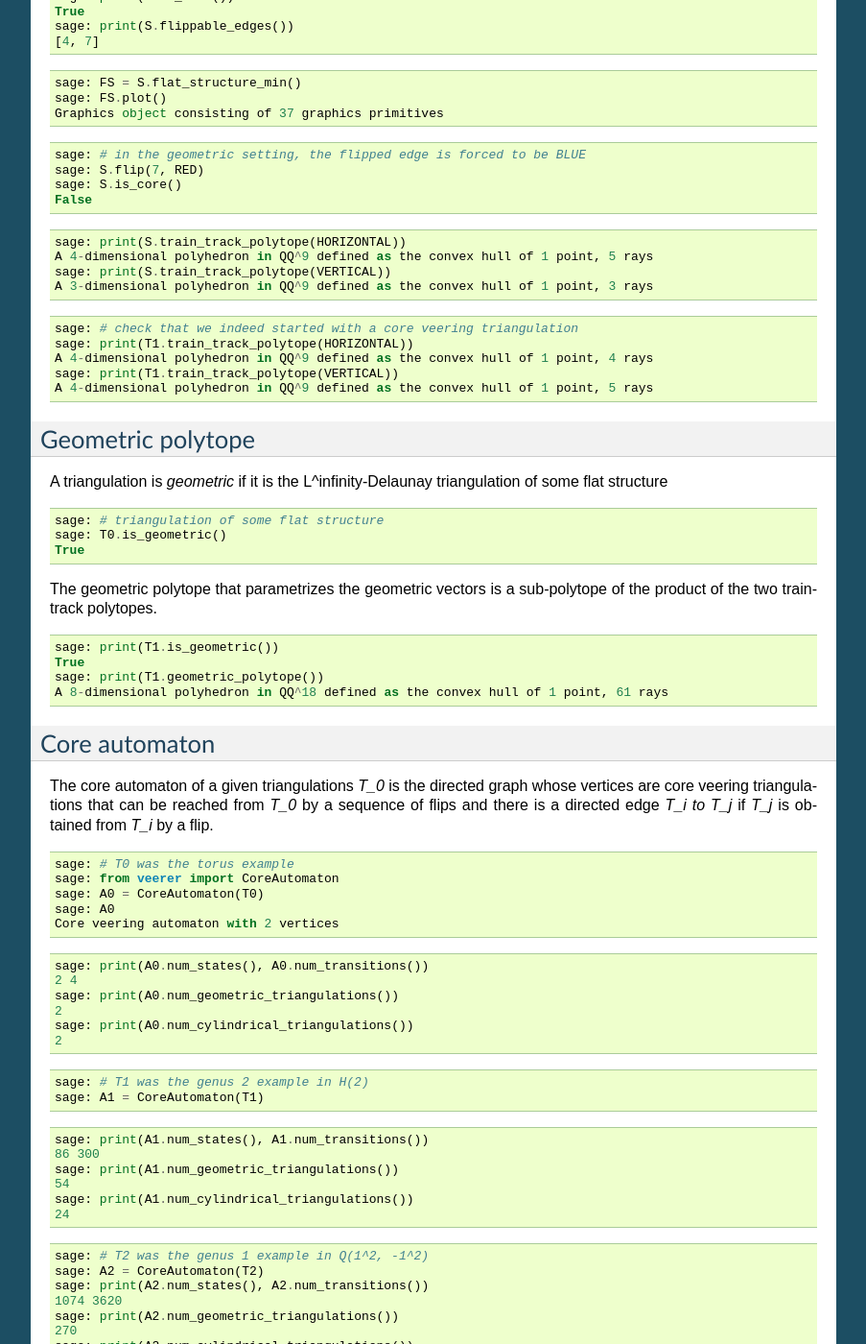
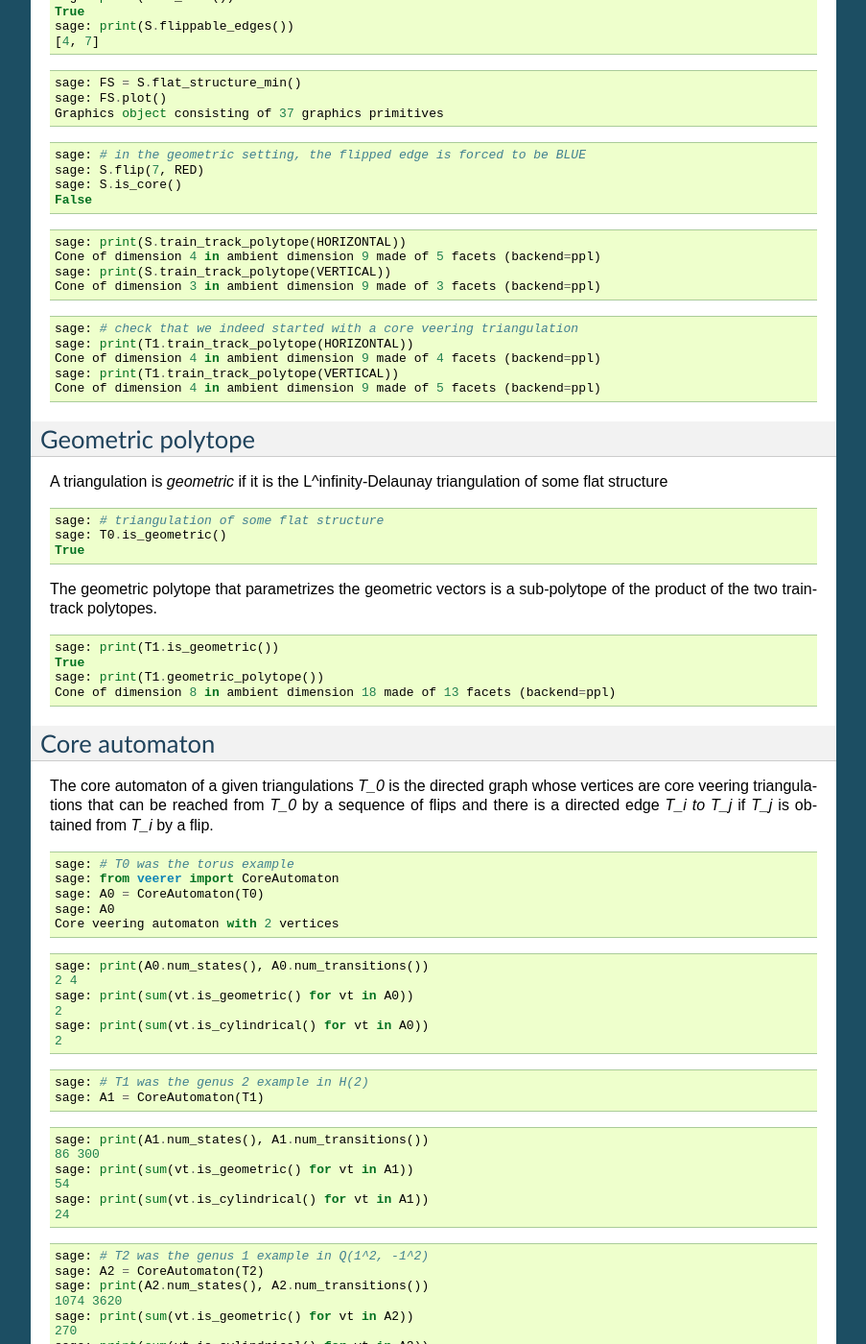
Before and after one commit to flatsurf/veerer, a Sphinx documentation site: the page built from doc/source/veerer_demo.rst, in a window 1280 px wide and 1400 px high, scrolled down 2442 px. Shown: the whole window at 96% size, without its empty margins (198-1101 px from the left). Built offline with Sphinx 7.4.7, drawn with Linux system fonts in a browser that asks for light colours; the version number could not be read and is left out; some of the changed text lies outside the part shown.

Commit message:
fix doctests in doc/

```diff
--- a/doc/source/ferenczi_zamboni.rst
+++ b/doc/source/ferenczi_zamboni.rst
@@ -27,7 +27,7 @@ The smallest dilatation is the golden rotation::
     sage: fp
     VeeringFlipSequence(VeeringTriangulation("(0,1,2)", "PBR"), "0R 2B", "(0,2,1)")
     sage: a, S = fp.self_similar_surface()
-    sage: SS = S.copy()
+    sage: SS = S.copy(mutable=True)
     sage: SS.flip(0)
     sage: SS.flip(2)
     sage: SS.relabel("(0,2,1)")
@@ -52,7 +52,7 @@ center, left and right.
     sage: Vr = VeeringTriangulation("(0,6,5)(1,2,~6)(3,4,~5)", "BPBBRPR")
     sage: Vl = VeeringTriangulation("(0,~5,4)(1,6,5)(2,3,~6)", "PRBRRBP")
 
-    sage: V = Vc.copy()
+    sage: V = Vc.copy(mutable=True)
 
     sage: V.flip(1, BLUE)
     sage: V.relabel("(1,2)")
--- a/doc/source/veerer_demo.rst
+++ b/doc/source/veerer_demo.rst
@@ -211,17 +211,17 @@ Core vs not core
 ::
 
     sage: print(S.train_track_polytope(HORIZONTAL))
-    A 4-dimensional polyhedron in QQ^9 defined as the convex hull of 1 point, 5 rays
+    Cone of dimension 4 in ambient dimension 9 made of 5 facets (backend=ppl)
     sage: print(S.train_track_polytope(VERTICAL))
-    A 3-dimensional polyhedron in QQ^9 defined as the convex hull of 1 point, 3 rays
+    Cone of dimension 3 in ambient dimension 9 made of 3 facets (backend=ppl)
 
 ::
 
     sage: # check that we indeed started with a core veering triangulation
     sage: print(T1.train_track_polytope(HORIZONTAL))
-    A 4-dimensional polyhedron in QQ^9 defined as the convex hull of 1 point, 4 rays
+    Cone of dimension 4 in ambient dimension 9 made of 4 facets (backend=ppl)
     sage: print(T1.train_track_polytope(VERTICAL))
-    A 4-dimensional polyhedron in QQ^9 defined as the convex hull of 1 point, 5 rays
+    Cone of dimension 4 in ambient dimension 9 made of 5 facets (backend=ppl)
 
 
 Geometric polytope
@@ -245,7 +245,7 @@ of the product of the two train-track polytopes.
     sage: print(T1.is_geometric())
     True
     sage: print(T1.geometric_polytope())
-    A 8-dimensional polyhedron in QQ^18 defined as the convex hull of 1 point, 61 rays
+    Cone of dimension 8 in ambient dimension 18 made of 13 facets (backend=ppl)
 
 Core automaton
 --------------
@@ -267,9 +267,9 @@ from `T_i` by a flip.
 
     sage: print(A0.num_states(), A0.num_transitions())
     2 4
-    sage: print(A0.num_geometric_triangulations())
+    sage: print(sum(vt.is_geometric() for vt in A0))
     2
-    sage: print(A0.num_cylindrical_triangulations())
+    sage: print(sum(vt.is_cylindrical() for vt in A0))
     2
 
 ::
@@ -281,9 +281,9 @@ from `T_i` by a flip.
 
     sage: print(A1.num_states(), A1.num_transitions())
     86 300
-    sage: print(A1.num_geometric_triangulations())
+    sage: print(sum(vt.is_geometric() for vt in A1))
     54
-    sage: print(A1.num_cylindrical_triangulations())
+    sage: print(sum(vt.is_cylindrical() for vt in A1))
     24
 
 ::
@@ -292,9 +292,9 @@ from `T_i` by a flip.
     sage: A2 = CoreAutomaton(T2)
     sage: print(A2.num_states(), A2.num_transitions())
     1074 3620
-    sage: print(A2.num_geometric_triangulations())
+    sage: print(sum(vt.is_geometric() for vt in A2))
     270
-    sage: print(A2.num_cylindrical_triangulations())
+    sage: print(sum(vt.is_cylindrical() for vt in A2))
     196
 
 Some data (orientable case)
```
Also changed, not shown: other parts of doc/source/veerer_demo.rst (+1 -1 lines), 1 other file.
